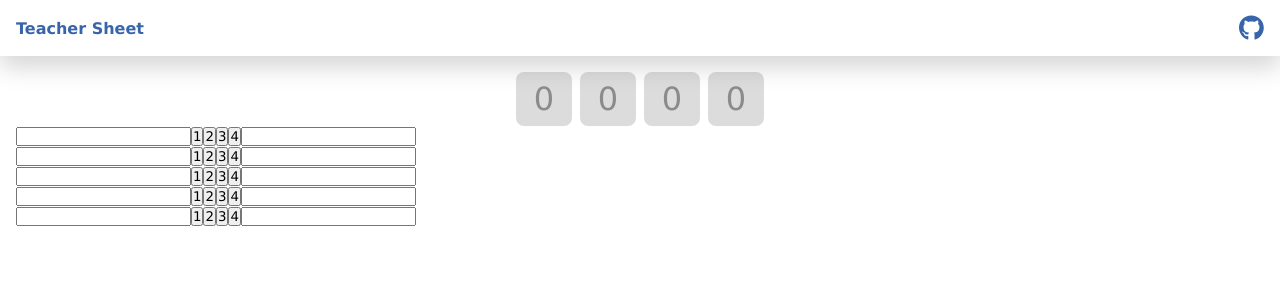
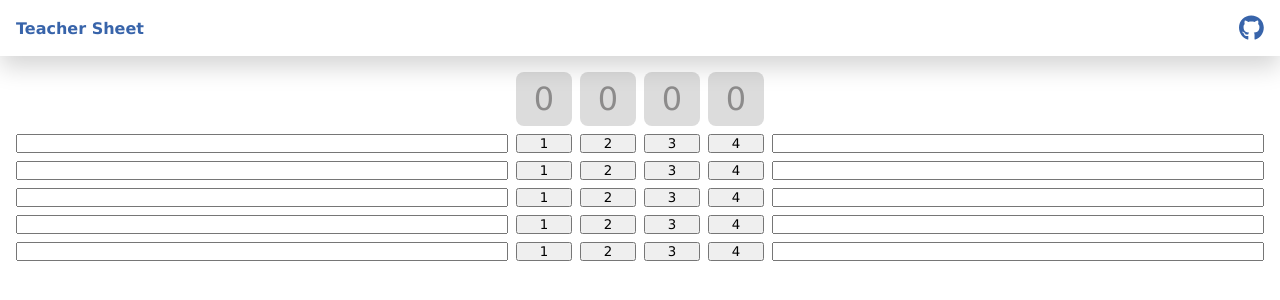
Before and after one commit to thiagoarantes/teacherSheet, a Vue app: page / in a window 1280 px wide. Shown: the top 300 px of the page. Built offline with nearby package versions, Linux system fonts and the light colour scheme.

Commit message:
Initial organization of sheet lines

```diff
--- a/src/components/Sheet.vue
+++ b/src/components/Sheet.vue
@@ -37,6 +37,7 @@ export default {
   gap: var(--space-1);
   margin: 0 auto;
   width: fit-content;
+  padding-bottom: var(--space-1);
 
   .point {
     background-color: var(--neutral400);
--- a/src/components/SheetLine.vue
+++ b/src/components/SheetLine.vue
@@ -3,7 +3,7 @@ export default {};
 </script>
 
 <template>
-  <div>
+  <div class="line">
     <input type="text" />
     <button>1</button>
     <button>2</button>
@@ -13,4 +13,13 @@ export default {};
   </div>
 </template>
 
-<style scoped lang="scss"></style>
+<style scoped lang="scss">
+.line {
+  display: grid;
+  grid-gap: var(--space-1);
+  grid-template-columns: auto var(--space-7) var(--space-7) var(--space-7) var(
+      --space-7
+    ) auto;
+  padding-bottom: var(--space-1);
+}
+</style>
```
